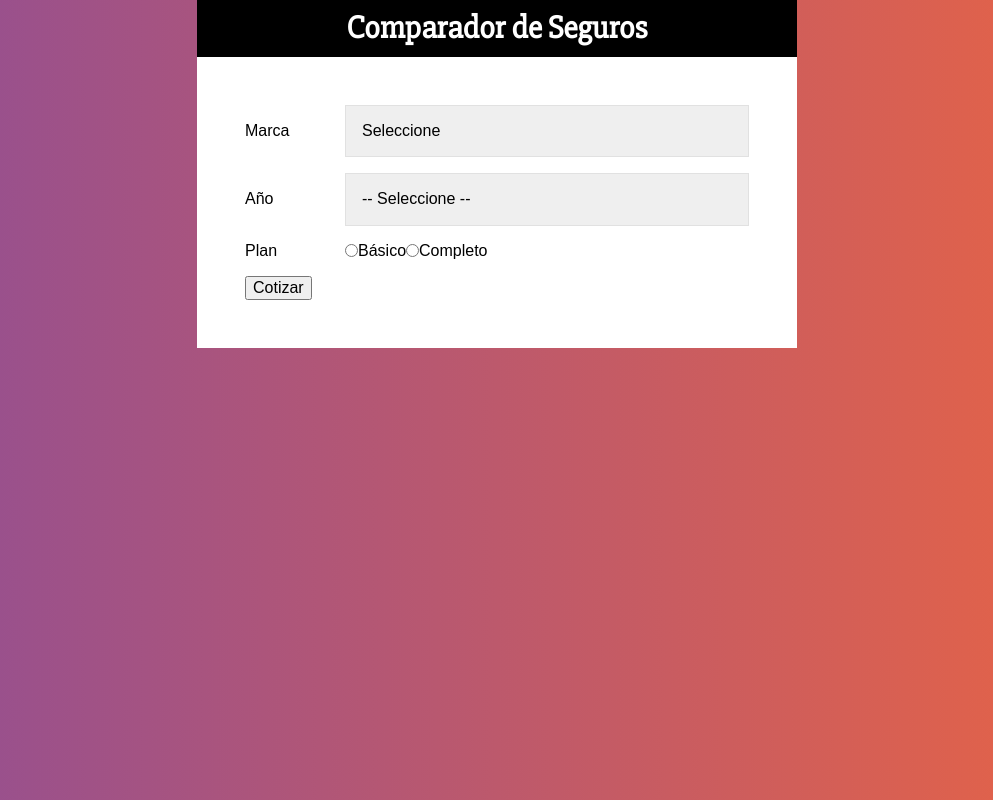
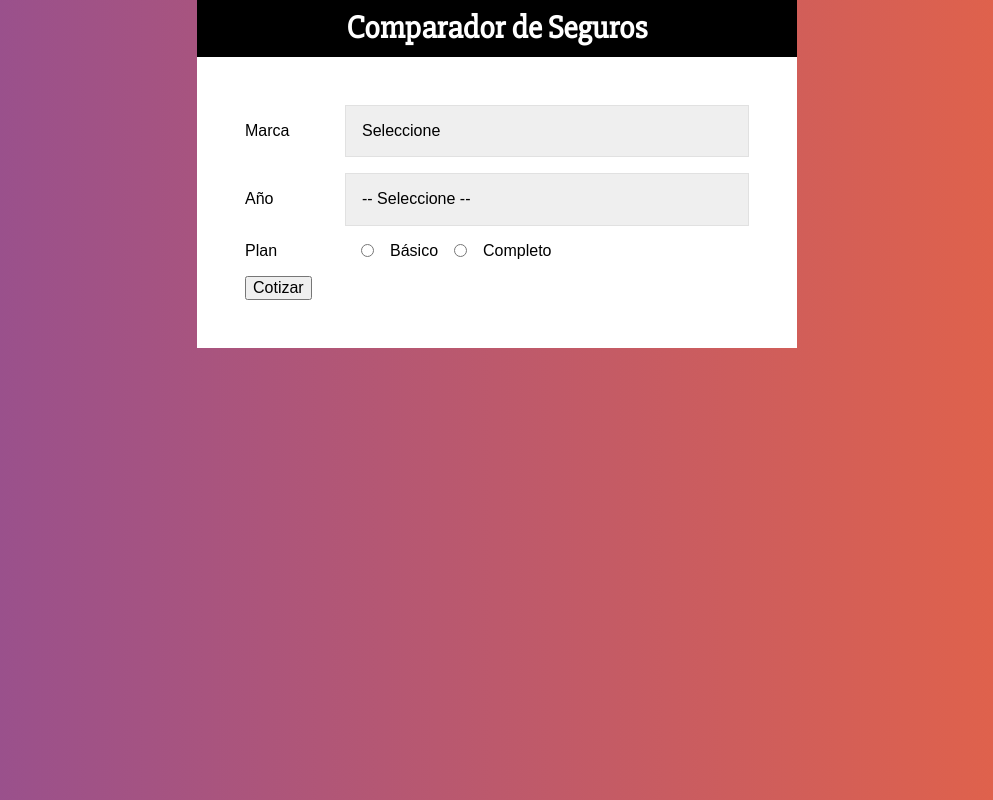
Before and after one commit to pipe473/Comparador-Precios, a React (Create React App) app: page / in a window 1280 px wide. Shown: the whole page, without its empty margins (143-1136 px from the left). Built offline with nearby package versions, Linux system fonts and the light colour scheme.

Commit message:
Añadiendo styled components para todos los inputs del formulario

```diff
--- a/src/components/Formulario.js
+++ b/src/components/Formulario.js
@@ -17,6 +17,10 @@ const Select = styled.select`
     padding: 1rem;
     border: 1px solid #e1e1e1;
     -webkit-appearance: none;
+`;
+
+const InputRadio = styled.input`
+    margin: 0 1rem;
 `;
 
 const Formulario = () => {
@@ -49,13 +53,13 @@ const Formulario = () => {
 			</Campo>
             <Campo>
                 <Label>Plan</Label>
-                <input
+                <InputRadio
                     type="radio"
                     name="plan"
                     value="basico"
                 />Básico
 
-                <input
+                <InputRadio
                     type="radio"
                     name="plan"
                     value="completo"
```
